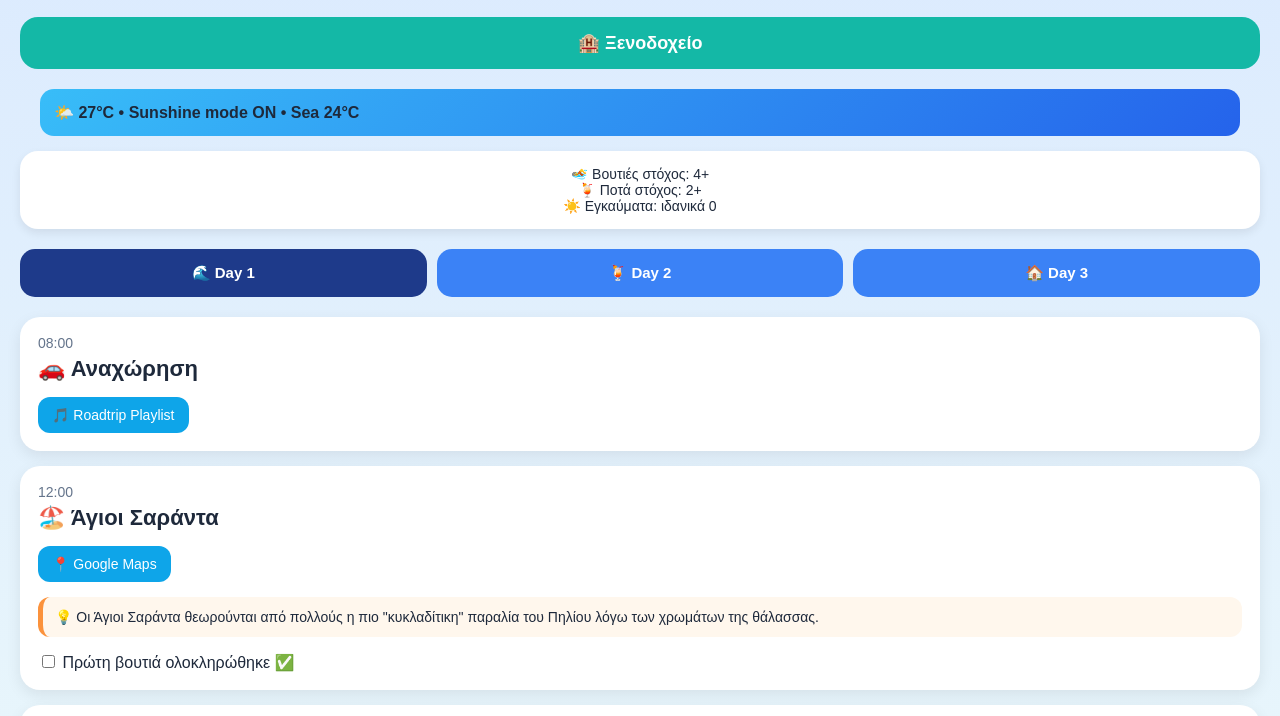
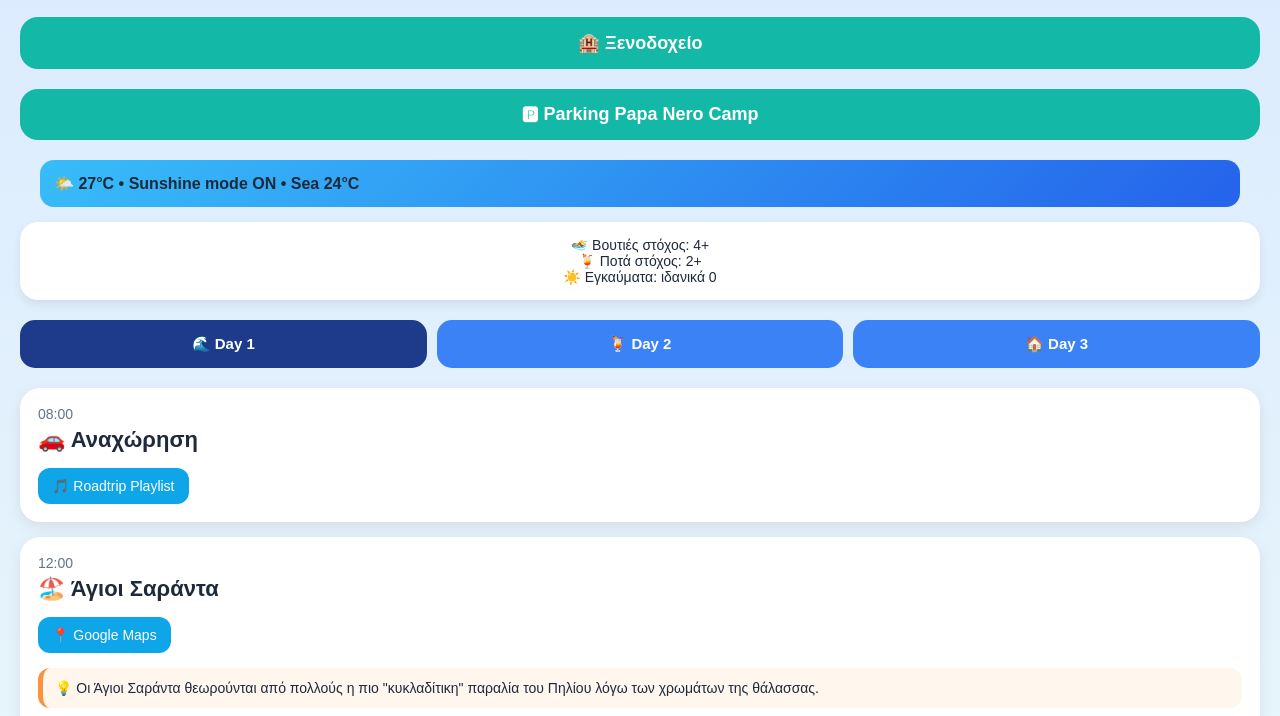
Before and after one commit to lmalio/pilio_v1, a plain HTML site: page index.html in a window 1280 px wide. Shown: the part 105-821 px from the top of the page. Drawn offline with Linux system fonts and the light colour scheme.

Commit message:
Update index.html

```diff
--- a/index.html
+++ b/index.html
@@ -158,6 +158,9 @@ font-weight:600;
 
 <a href="https://maps.app.goo.gl/o9PjXXch7GybAJ4d6" class="main-link">
 🏨 Ξενοδοχείο
+</a>
+<a href="https://maps.app.goo.gl/ji3qgV2KYSHp7gGf6" class="main-link">
+🅿 Parking Papa Nero Camp
 </a>
 <div class="weather">
 🌤️ 27°C • Sunshine mode ON • Sea 24°C
```
